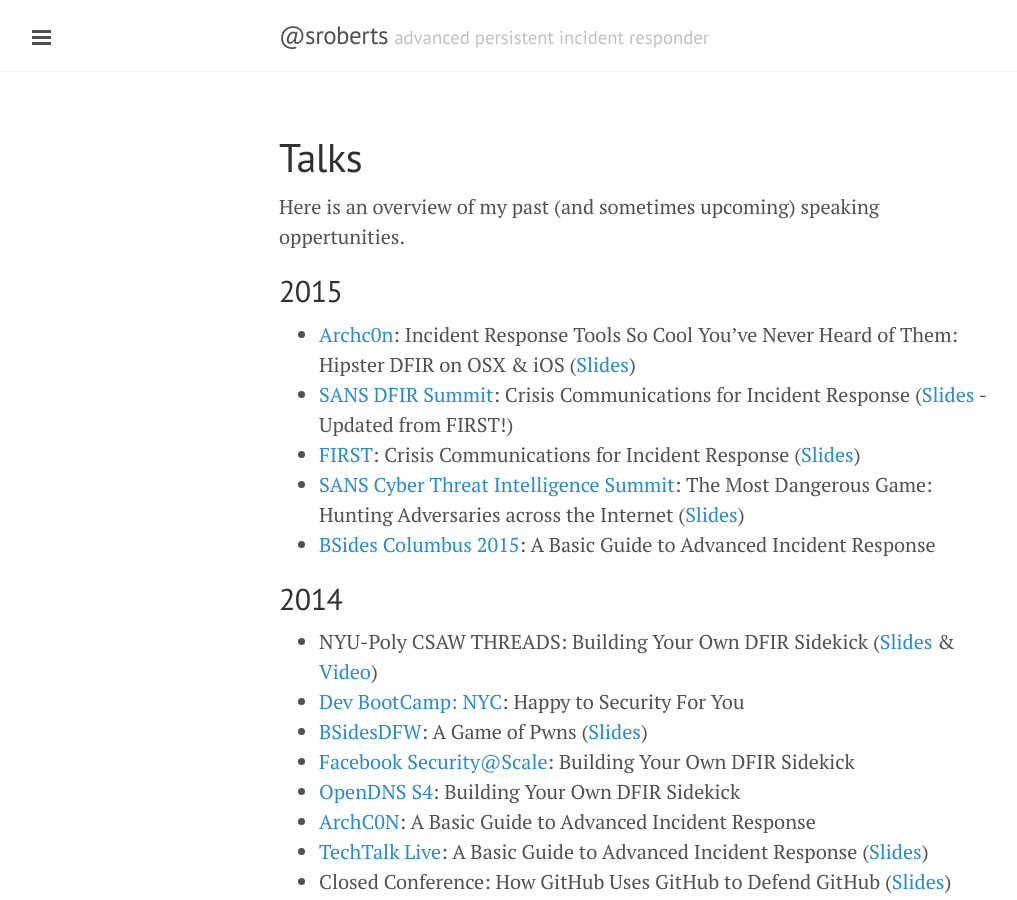
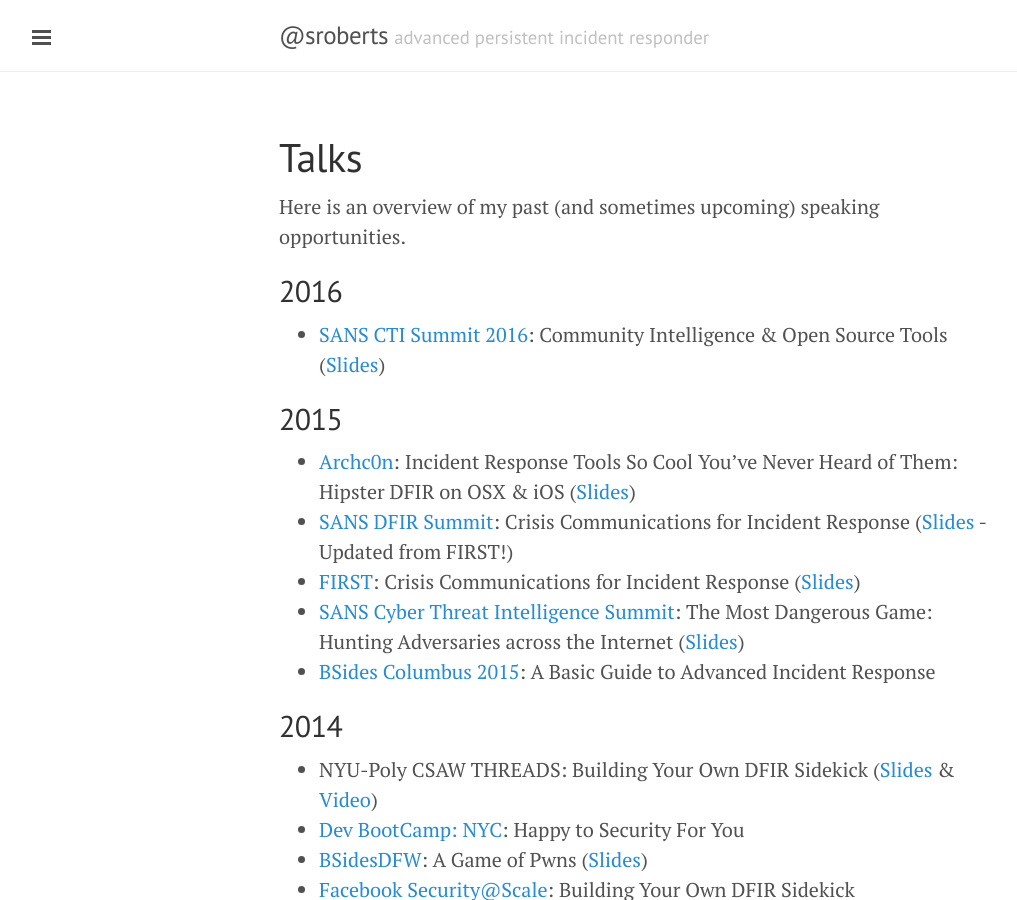
Before and after one commit to sroberts/sroberts.github.io, a Jekyll site: the page built from talks.md, in a window 1280 px wide and 900 px high. Shown: the whole window, without its empty margins (1-1018 px from the left). Built offline with Jekyll 4.4.1, drawn with Linux system fonts in a browser that asks for light colours; nearby versions of some CDN libraries; comment, search, counter and statistics services are not loaded.

Commit message:
added SANS CTI Summit

```diff
--- a/talks.md
+++ b/talks.md
@@ -3,7 +3,10 @@
 title: Talks
 ---
 
-Here is an overview of my past (and sometimes upcoming) speaking oppertunities.
+Here is an overview of my past (and sometimes upcoming) speaking opportunities.
+
+## 2016
+- [SANS CTI Summit 2016](https://www.sans.org/event/cyber-threat-intelligence-summit-2016): Community Intelligence & Open Source Tools ([Slides](https://speakerdeck.com/sroberts/community-intelligence-and-open-source-tools))
 
 ## 2015
 - [Archc0n](http://www.archc0n.org/): Incident Response Tools So Cool You've Never Heard of Them: Hipster DFIR on OSX & iOS ([Slides](https://speakerdeck.com/sroberts/hipster-dfir-on-osx))
```
